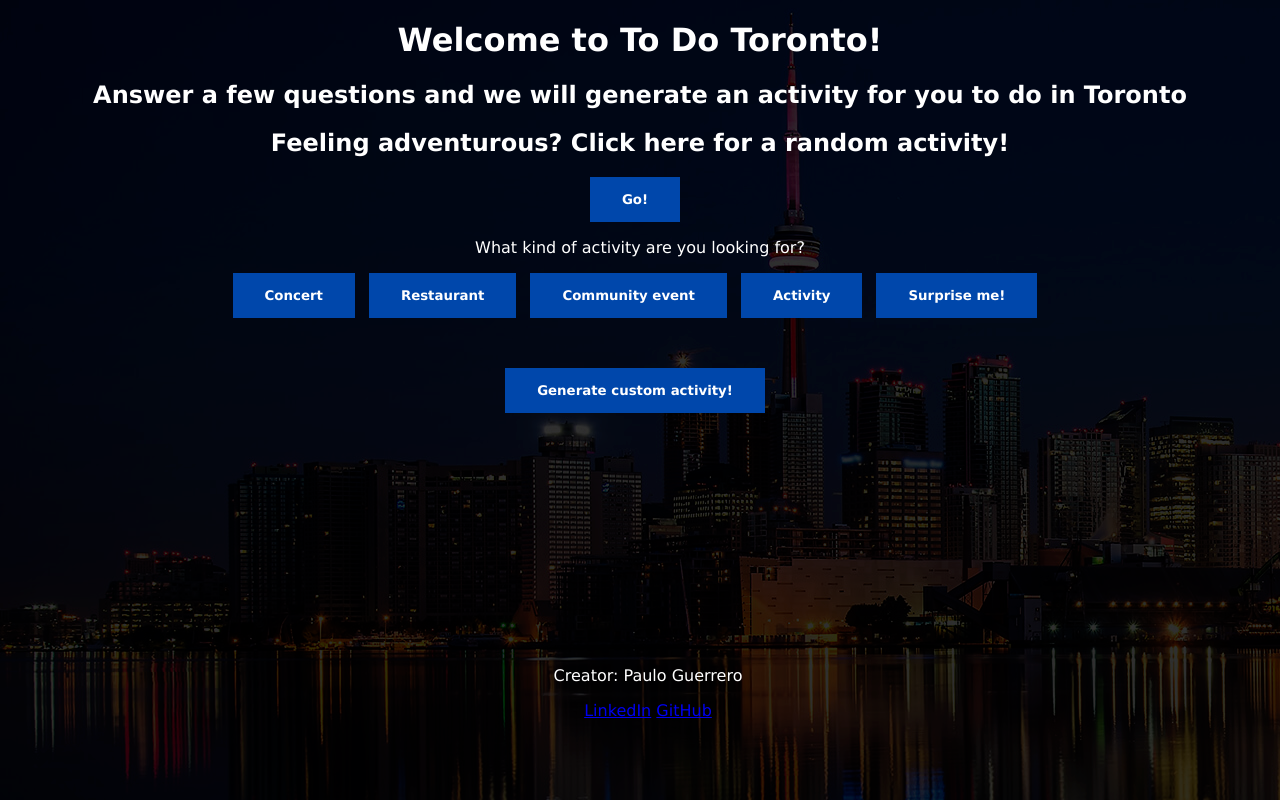
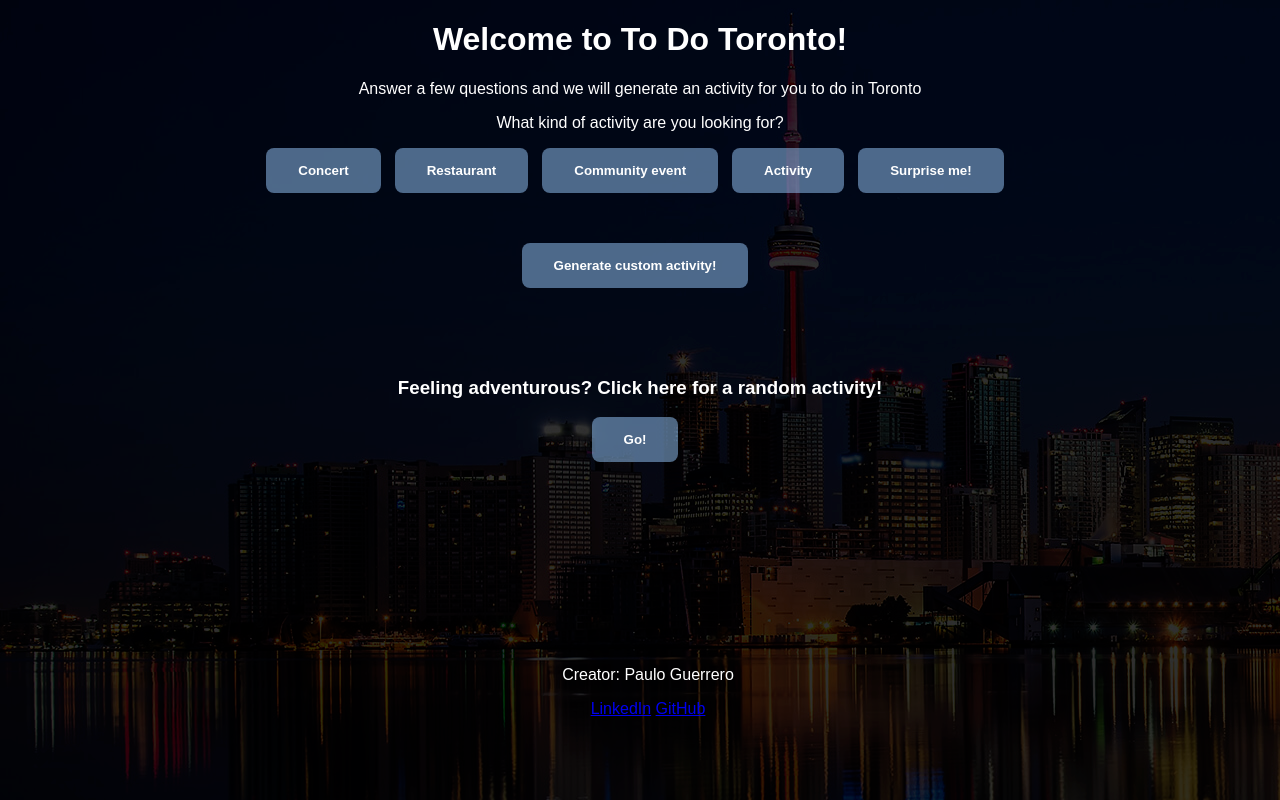
Before and after one commit to Paulo-Guerrero/ToDoToronto, a Flask app: page / in a window 1280 px wide. Run offline with Flask 2, Linux system fonts and the light colour scheme.

Commit message:
Style updates

```diff
--- a/static/index.css
+++ b/static/index.css
@@ -5,27 +5,31 @@ body{
 }
 
 .welcome{
-    font-family: Verdana;
-    font-weight: bold;
+    font-family: Century Gothic, CenturyGothic, AppleGothic, sans-serif;
     color: white;
 }
 
 .description{
-    font-family: Verdana;
-    font-weight: bold;
+    font-family: Century Gothic, CenturyGothic, AppleGothic, sans-serif;
     color: white;
+    padding-bottom: 70px;
+    padding-top: 20px;
+}
 
+input[type="button"], input[type="submit"]{
+    border-radius: 8px;
 }
+
 .answer{
-    background-color: #0047AB;
+    background: rgba(153, 204, 255, 0.5);
     border: none;
     color: white;
     padding: 15px 32px;
     transition-duration: 0.4s;
     margin-right: 10px;
-    font-family: Verdana;
+    font-family: Century Gothic, CenturyGothic, AppleGothic, sans-serif;
     font-weight: bold;
-
+    border-radius: 8px;
 }
 
 .answer:hover{
@@ -37,7 +41,7 @@ body{
 
 }
 .questionHeader{
-    font-family: Verdana;
+    font-family: Century Gothic, CenturyGothic, AppleGothic, sans-serif;
 }
 
 .question1{
@@ -57,13 +61,13 @@ body{
 }
 
 .submit{
-    background-color: #0047AB;
+    background-color: rgba(153, 204, 255, 0.5);
     color: white;
     border: none;
     padding: 15px 32px;
     transition-duration: 0.4s;
     margin-right: 10px;
-    font-family: Verdana;
+    font-family: Century Gothic, CenturyGothic, AppleGothic, sans-serif;
     font-weight: bold;
 }
 
@@ -76,7 +80,7 @@ body{
     padding: 50px;
 }
 footer {
-  font-family: Verdana;
+  font-family: Century Gothic, CenturyGothic, AppleGothic, sans-serif;
   position: absolute;
   bottom: 100px;
   width: 100%;
--- a/templates/activity.html
+++ b/templates/activity.html
@@ -17,11 +17,12 @@
         <a href={{website}} target =_blank>{{link}}</a>
         <p>{{description}}</p>
         <p>{{date}}</p>
-        <p>Don't like it? Generate a new activity</p>
+        <br>
+        <p>Prefer something else? Generate a new activity</p>
         <form action="/activity" method="get">
             <input type="submit" value="Another activity" class="submit">
         </form>
-
+        <br>
         <form action="/" method="get">
             <input type="submit" value="Restart" class="submit">
         </form>
--- a/templates/index.html
+++ b/templates/index.html
@@ -12,15 +12,9 @@
     <header>
         <div class="welcome">
             <h1>Welcome to To Do Toronto!</h1>
+            <p>Answer a few questions and we will generate an activity for you to do in Toronto</p>
         </div>
     </header>
-    <div class="description">
-        <h2>Answer a few questions and we will generate an activity for you to do in Toronto</h2>
-        <h2>Feeling adventurous? Click here for a random activity!</h2>
-        <form action="/activity" method="post">
-            <input type="submit" value="Go!" class="submit">
-        </form>
-    </div>
 
     <div class="question1" id="question1">
         <p class="questionHeader">What kind of activity are you looking for?</p>
@@ -65,6 +59,14 @@
                 <input type="submit" value="Generate custom activity!" class="submit">
         </form>
     </div>
+
+    <div class="description">
+        <h3>Feeling adventurous? Click here for a random activity!</h3>
+        <form action="/activity" method="post">
+            <input type="submit" value="Go!" class="submit">
+        </form>
+    </div>
+
 <footer>
     <p>Creator: Paulo Guerrero</p>
     <a href="https://linkedin.com/in/P-Guerrero" target="_blank" class="linkedIn">LinkedIn</a>
```
Also changed, not shown: static/activity.css (+6 -6 lines).
